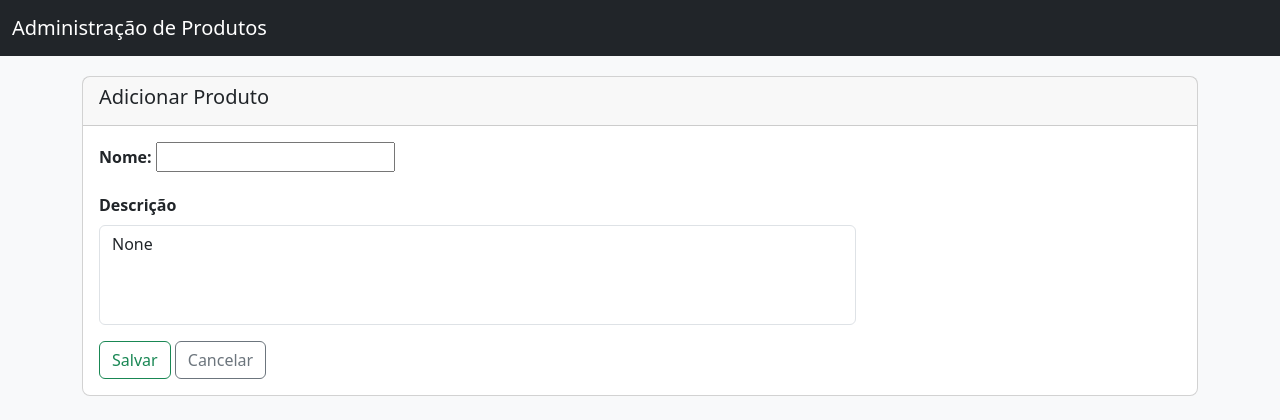
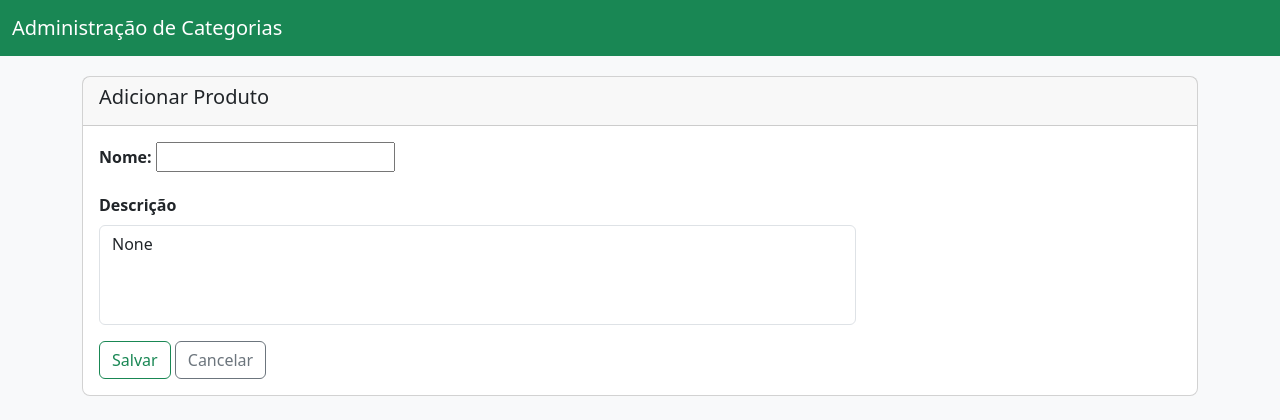
Before and after one commit to svGabreu/E-commerce, a Django app: page /categoria/create/ in a window 1280 px wide. Shown: the top 420 px of the page. Run offline with Django 5.2, Linux system fonts and the light colour scheme.

Commit message:
alteração 2 6/11

```diff
--- a/todos/templates/todos/categoria_form.html
+++ b/todos/templates/todos/categoria_form.html
@@ -13,6 +13,9 @@
         }
         .navbar {
             margin-bottom: 20px;
+        }
+        .navbar-custom {
+            background-color: #198754;
         }
         .container {
             margin-top: 20px;
@@ -38,9 +41,9 @@
 </head>
 <body>
 
-    <nav class="navbar navbar-expand-lg navbar-dark bg-dark">
+    <nav class="navbar navbar-expand-lg navbar-custom">
         <div class="container-fluid">
-            <a class="navbar-brand" href="#">Administração de Produtos</a>
+            <a class="navbar-brand" href="#" style="color: #ffffff;">Administração de Categorias</a>
         </div>
     </nav>
 
--- a/todos/templates/todos/produto_list.html
+++ b/todos/templates/todos/produto_list.html
@@ -4,7 +4,7 @@
 <head>
     <meta charset="utf-8">
     <meta name="viewport" content="width=device-width, initial-scale=1">
-    <title>Administração de Produtos</title>
+    <title>Administração</title>
     <link href="https://cdn.jsdelivr.net/npm/bootstrap@5.3.3/dist/css/bootstrap.min.css" rel="stylesheet" integrity="sha384-QWTKZyjpPEjISv5WaRU9OFeRpok6YctnYmDr5pNlyT2bRjXh0JMhjY6hW+ALEwIH" crossorigin="anonymous">
     <style>
         body {
@@ -43,7 +43,7 @@
     <!-- Navbar -->
     <nav class="navbar navbar-expand-lg navbar-custom">
         <div class="container-fluid">
-            <a class="navbar-brand" href="#" style="color: #ffffff;">Administração de Produtos</a>
+            <a class="navbar-brand" href="#" style="color: #ffffff;">Administração</a>
         </div>
     </nav>
 
```
Also changed, not shown: todos/templates/todos/categoria_list.html (+34 -2 lines), db.sqlite3.
